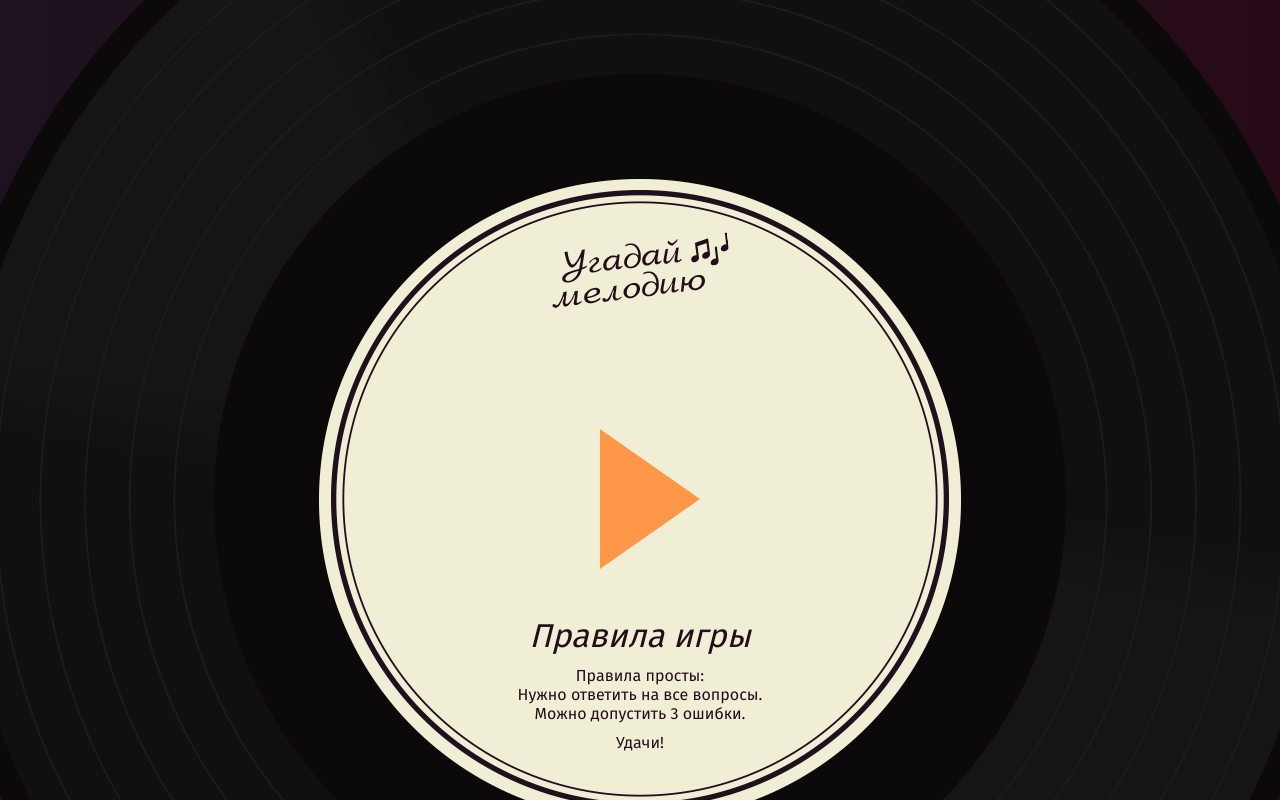
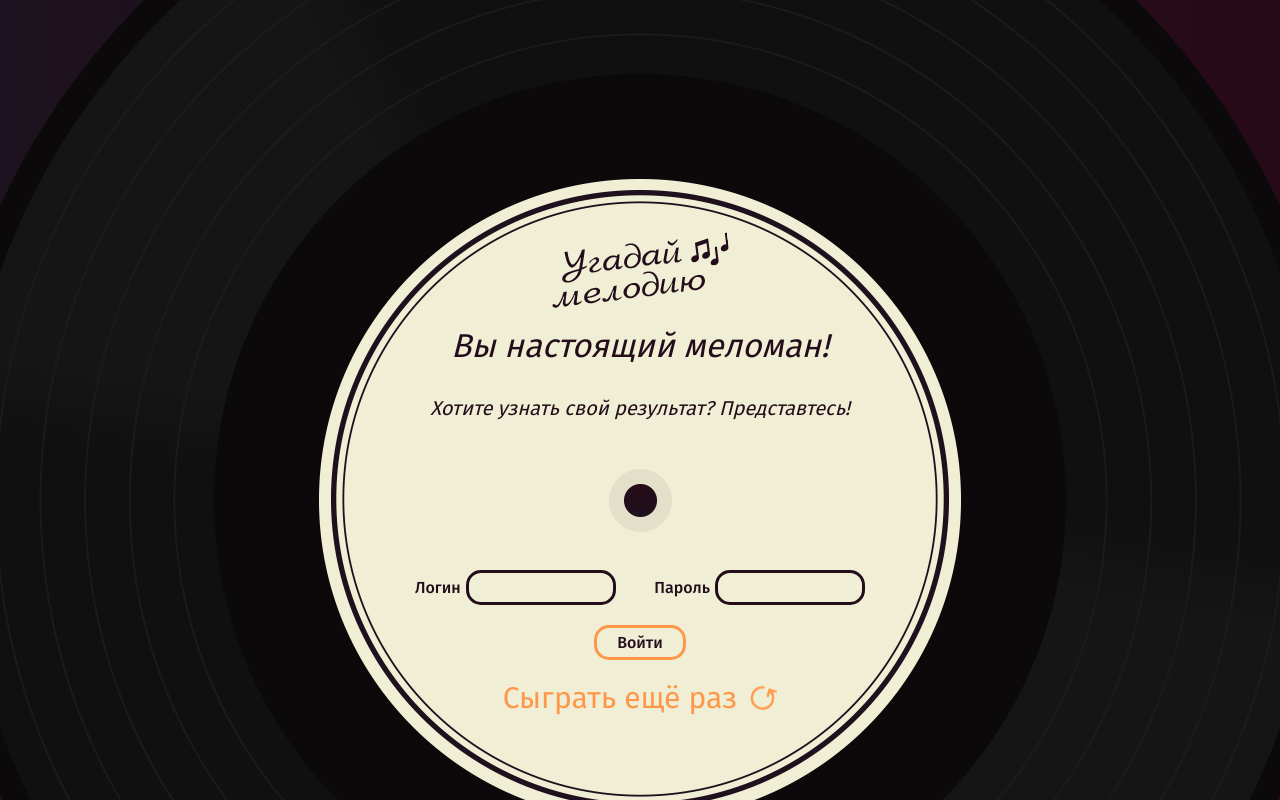
Before and after one commit to aleksandranichols/1045065-guess-melody-5, a React app: page /login in a window 1280 px wide. Shown: the top 800 px of the page. Built offline with nearby package versions, Linux system fonts and the light colour scheme.

Commit message:
Add routing

```diff
--- a/package.json
+++ b/package.json
@@ -27,6 +27,7 @@
   "dependencies": {
     "prop-types": "15.7.2",
     "react": "16.12.0",
-    "react-dom": "16.12.0"
+    "react-dom": "16.12.0",
+    "react-router-dom": "5.1.2"
   }
 }
--- a/src/components/app.jsx
+++ b/src/components/app.jsx
@@ -1,11 +1,37 @@
 import React from 'react';
+import {BrowserRouter, Switch, Route} from 'react-router-dom';
 import PropTypes from 'prop-types';
-import Main from './main';
+import WelcomeScreen from './welcome-screen';
+import Login from './login';
+import ResultSuccess from './result-success';
+import ResultFail from './result-fail';
 
 const App = (props) => {
   const {errorCount} = props;
 
-  return <Main errorCount={errorCount} />;
+  return <BrowserRouter>
+    <Switch>
+      <Route path='/' exact>
+        <WelcomeScreen errorCount={errorCount} />
+      </Route>
+      <Route path='/login' exact>
+        <Login />
+      </Route>
+      <Route path='/result' exact>
+        <ResultSuccess />
+      </Route>
+      <Route path='/lose' exact>
+        <ResultFail />
+      </Route>
+      <Route path='/dev-artist' exact>
+      </Route>
+      <Route path='/dev-genre' exact>
+      </Route>
+      <Route>
+        <h1>404</h1>
+      </Route>
+    </Switch>
+  </BrowserRouter>;
 };
 
 App.propTypes = {
--- /dev/null
+++ b/src/components/login.jsx
@@ -0,0 +1,24 @@
+import React from 'react';
+
+const Login = () => {
+  return <section className="login">
+    <div className="login__logo"><img src="img/melody-logo.png" alt="Угадай мелодию" width="186" height="83" /></div>
+    <h2 className="login__title">Вы настоящий меломан!</h2>
+    <p className="login__text">Хотите узнать свой результат? Представтесь!</p>
+    <form className="login__form" action="">
+      <p className="login__field">
+        <label className="login__label" htmlFor="name">Логин</label>
+        <input className="login__input" type="text" name="name" id="name" />
+      </p>
+      <p className="login__field">
+        <label className="login__label" htmlFor="password">Пароль</label>
+        <input className="login__input" type="text" name="password" id="password" />
+        <span className="login__error">Неверный пароль</span>
+      </p>
+      <button className="login__button button" type="submit">Войти</button>
+    </form>
+    <button className="replay" type="button">Сыграть ещё раз</button>
+  </section>;
+};
+
+export default Login;
--- /dev/null
+++ b/src/components/result-fail.jsx
@@ -0,0 +1,12 @@
+import React from 'react';
+
+const ResultFail = () => {
+  return <section className="result">
+    <div className="result__logo"><img src="img/melody-logo.png" alt="Угадай мелодию" width="186" height="83" /></div>
+    <h2 className="result__title">Какая жалость!</h2>
+    <p className="result__total result__total--fail">У вас закончились все попытки. Ничего, повезёт в следующий раз!</p>
+    <button className="replay" type="button">Попробовать ещё раз</button>
+  </section>;
+};
+
+export default ResultFail;
--- /dev/null
+++ b/src/components/result-success.jsx
@@ -0,0 +1,12 @@
+import React from 'react';
+
+const ResultSuccess = () => {
+  return <section className="result">
+    <div className="result__logo"><img src="img/melody-logo.png" alt="Угадай мелодию" width="186" height="83" /></div>
+    <h2 className="result__title">Вы настоящий меломан!</h2>
+    <p className="result__total">Вы ответили правильно на 6 вопросов и совершили 2 ошибки</p>
+    <button className="replay" type="button">Сыграть ещё раз</button>
+  </section>;
+};
+
+export default ResultSuccess;
--- a/src/components/main.jsx
+++ b/src/components/welcome-screen.jsx
@@ -1,7 +1,7 @@
 import React from 'react';
 import PropTypes from 'prop-types';
 
-const Main = (props) => {
+const WelcomeScreen = (props) => {
   const {errorCount} = props;
 
   return <section className="welcome">
@@ -17,8 +17,8 @@ const Main = (props) => {
   </section>;
 };
 
-Main.propTypes = {
+WelcomeScreen.propTypes = {
   errorCount: PropTypes.number.isRequired
 };
 
-export default Main;
+export default WelcomeScreen;
--- a/webpack.config.js
+++ b/webpack.config.js
@@ -10,6 +10,7 @@ module.exports = {
         contentBase: path.resolve(__dirname, 'public'),
         open: false,
         port: 1337,
+        historyApiFallback: true
     },
     module: {
         rules: [
```
Also changed, not shown: 1 other file (tests, documents, lock files or other folders).
